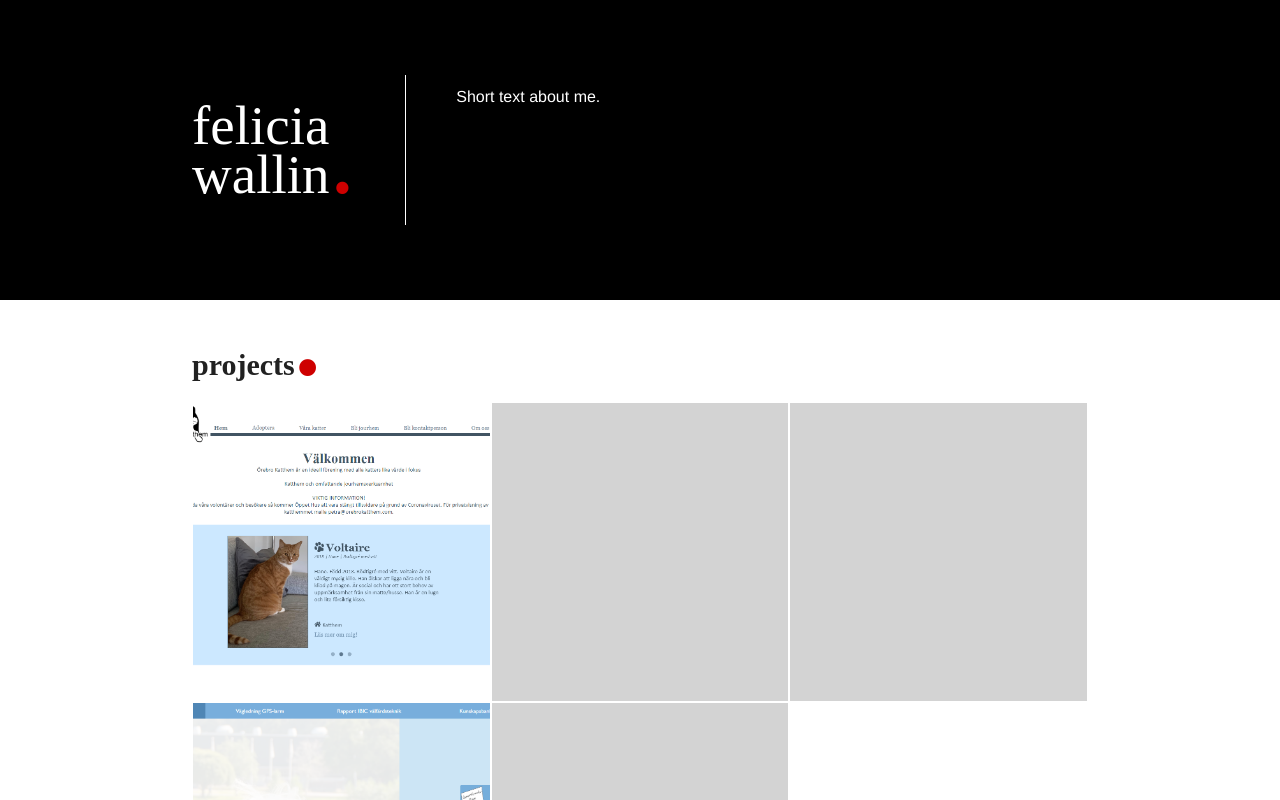
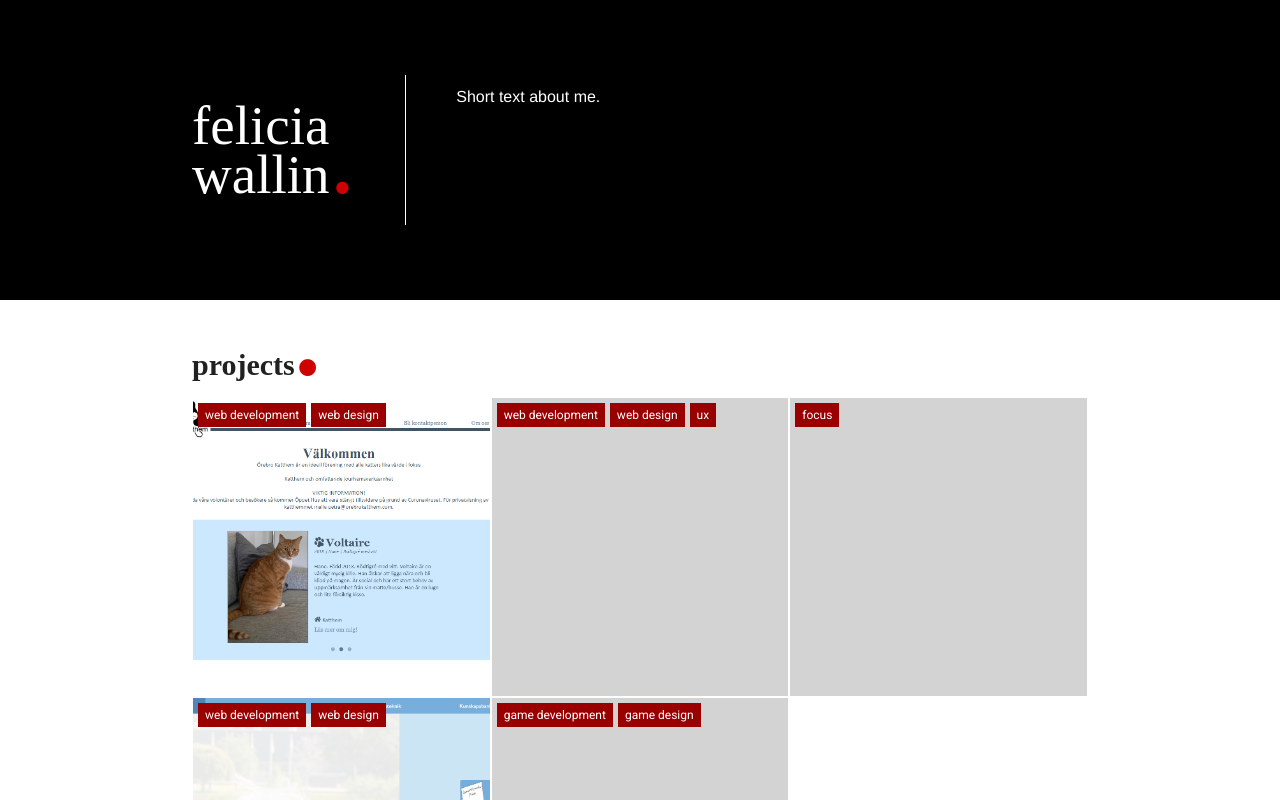
Before and after one commit to Weyenriah/portfolio, a Vue app: page /#/ in a window 1280 px wide. Shown: the top 800 px of the page. Built offline with nearby package versions, Linux system fonts and the light colour scheme.

Commit message:
add focuses to project

```diff
--- a/src/components/TheProjects.vue
+++ b/src/components/TheProjects.vue
@@ -4,31 +4,55 @@
     <div class="project-box">
       <section class="project one">
         <div class="information">
-          <section class="focus">
+          <section class="details">
             <p>ux/ui - php - mysql - html - css</p>
           </section>
           <div class="project-name">
             <h3>örebro katthem</h3>
           </div>
         </div>
-      </section>
-      <section class="project">
-        <div class="information">
-          <section class="focus">
-            <p>ux/ui - vue - scss</p>
-          </section>
-          <div class="project-name">
-            <h3>laggIT</h3>
+        <div class="focuses">
+          <div class="focus">
+            <p>web development</p>
+          </div>
+          <div class="focus">
+            <p>web design</p>
           </div>
         </div>
       </section>
       <section class="project">
         <div class="information">
-          <section class="focus">
+          <section class="details">
             <p>ux/ui - html - css - c#/mvc - prototyping</p>
           </section>
           <div class="project-name">
             <h3>help in posifoncare</h3>
+          </div>
+        </div>
+        <div class="focuses">
+          <div class="focus">
+            <p>web development</p>
+          </div>
+          <div class="focus">
+            <p>web design</p>
+          </div>
+          <div class="focus">
+            <p>ux</p>
+          </div>
+        </div>
+      </section>
+      <section class="project">
+        <div class="information">
+          <section class="details">
+            <p>text</p>
+          </section>
+          <div class="project-name">
+            <h3>title</h3>
+          </div>
+        </div>
+        <div class="focuses">
+          <div class="focus">
+            <p>focus</p>
           </div>
         </div>
       </section>
@@ -36,21 +60,37 @@
     <div class="project-box">
       <section class="project four">
         <div class="information">
-          <section class="focus">
+          <section class="details">
             <p>ux/ui - wordpress theme</p>
           </section>
           <div class="project-name">
             <h3>mobilatrygghetslarm.se</h3>
           </div>
         </div>
+        <div class="focuses">
+          <div class="focus">
+            <p>web development</p>
+          </div>
+          <div class="focus">
+            <p>web design</p>
+          </div>
+        </div>
       </section>
       <section class="project">
         <div class="information">
-          <section class="focus">
+          <section class="details">
             <p>processing (p5.js) - game design</p>
           </section>
           <div class="project-name">
             <h3>undefined game title</h3>
+          </div>
+        </div>
+        <div class="focuses">
+          <div class="focus">
+            <p>game development</p>
+          </div>
+          <div class="focus">
+            <p>game design</p>
           </div>
         </div>
       </section>
@@ -73,6 +113,7 @@ export default {
       font-family: "Times New Roman", serif;
       grid-column: 2;
       margin: 40px 0 15px 0;
+      margin-bottom: 10px;
     }
     .project-box {
       grid-column: 2;
@@ -85,6 +126,7 @@ export default {
       }
       .project {
         display: flex;
+        flex-direction: column;
         width: calc(100%/3);
         height: 300px;
         background-color: lightgrey;
@@ -93,6 +135,20 @@ export default {
         background-size: cover;
         border: 1px solid white;
         transition: all .2s ease-in-out;
+        .focuses {
+          display: flex;
+          margin-top: 5px;
+          .focus {
+            background-color: #990000;
+            color: white;
+            padding: 3px 7px;
+            margin: 0 0 5px 5px;
+            p {
+              font-size: 12px;
+              margin: 0;
+            }
+          }
+        }
         .information {
           overflow: hidden;
           height: 0;
@@ -112,7 +168,7 @@ export default {
               font-family: "Times New Roman", serif;
             }
           }
-          .focus {
+          .details {
             width: 0;
             height: 24px;
             background-color: #990000;
@@ -137,7 +193,7 @@ export default {
                 opacity: 10;
               }
             }
-            .focus {
+            .details {
               width: 100%;
               p {
                 opacity: 10;
```
